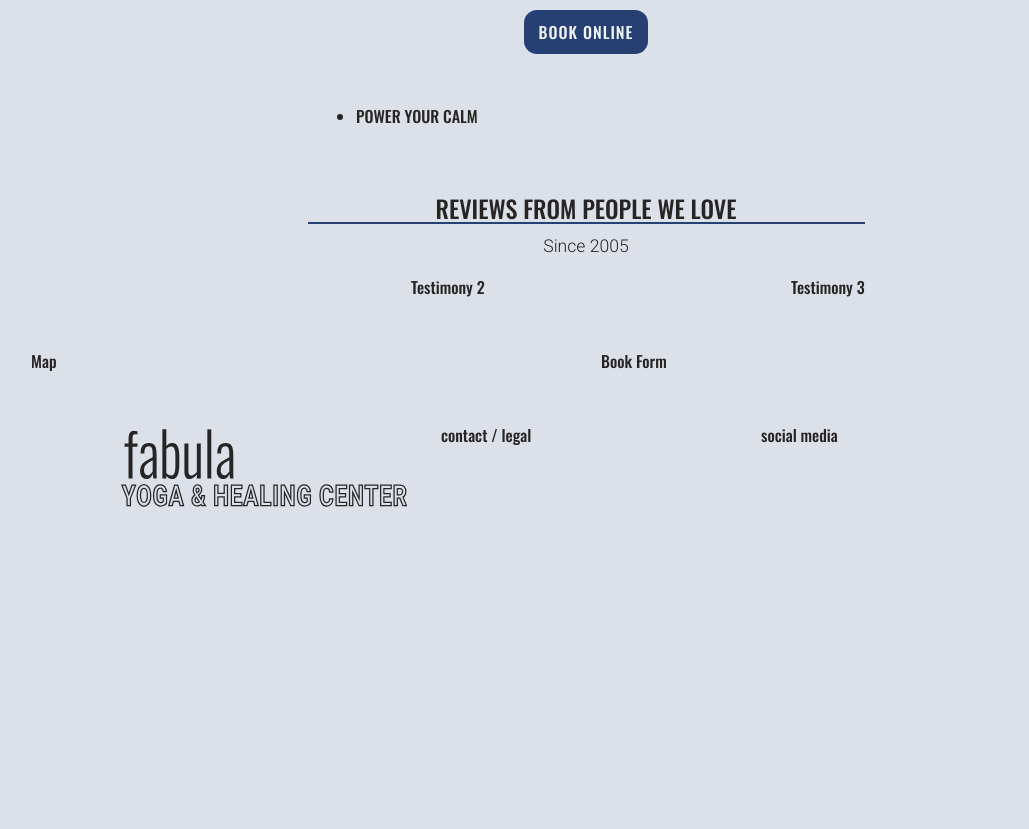
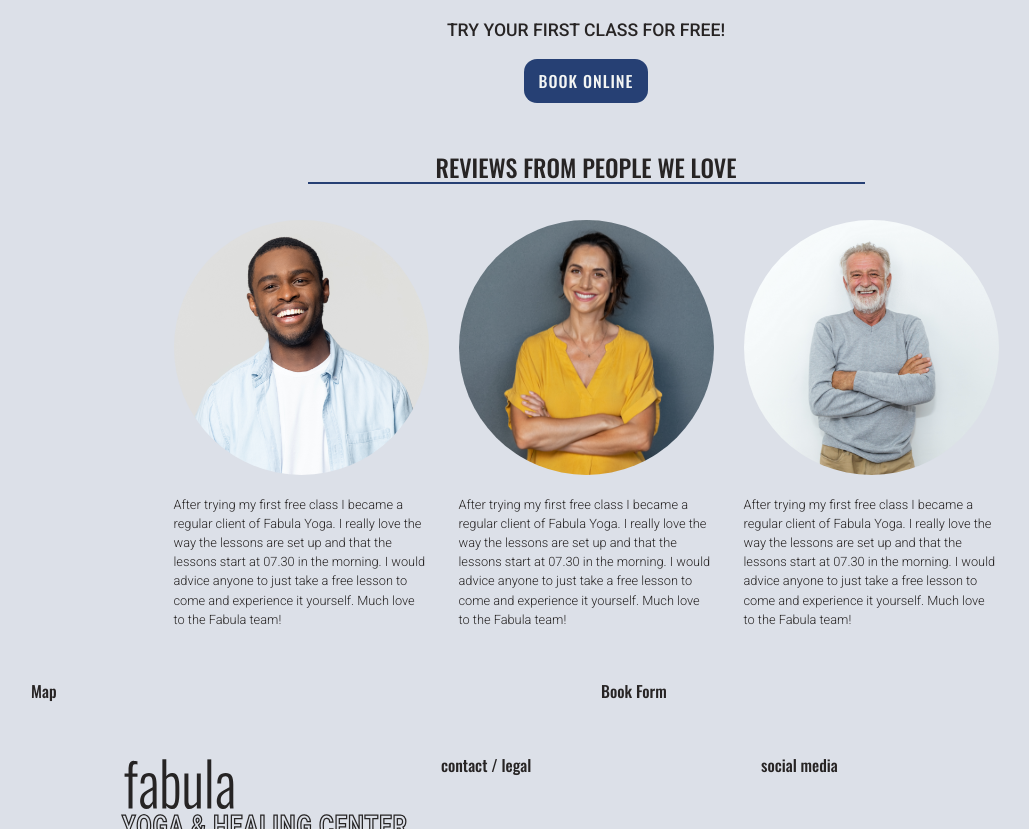
Before and after one commit to Code-Institute-Submissions/fabula, a plain HTML site: page index.html in a window 1280 px wide. Shown: the part 3862-4691 px from the top of the page, without its empty margins (54-1083 px from the left). Before the commit the page ends 4375 px from the top, so only its background shows below. Drawn offline with nearby package versions, Linux system fonts and the light colour scheme.

Commit message:
update reviews

```diff
--- a/index.html
+++ b/index.html
@@ -781,12 +781,13 @@
             </div>
         </section>
 
-
         <section id="plans" class="container">
             <div class="section-header text-center">
                 <h4 class="title">OUR PLANS</h4>
                 <hr>
-                <p class="subtitle">Upgrade at anytime!</p>
+                <p class="subtitle">You can change your plan at anytime!<br>
+                All plans has unlimited access to our free rooms, upon availability. Book your room here.<br>
+                Don’t be shy! We ensure absolute beginners feel confortable from beginning to end.</p>
             </div>
             <div class="row justify-content-center">
                 <div class="col-12 col-md-3">
@@ -920,42 +921,30 @@
 
         </section>
 
-        <section id="benefits" class="container">
-
-           <div class="row justify-content-center">
-                <div class="d-none d-md-inline col-md-3">
-                    <div class="benefits-left">
-                        <ul>
-                            <li>POWER YOUR CALM</li>
-                        </ul>
-                    </div>
-                </div>
-                <div class="d-none d-md-inline col-md-3">
-                    <div class="benefits-right">
-
-
-                    </div>
-                </div>
-
-
-            </div>
-        </section>
-
-        <section id="testimonies" class="container">
+        <section id="reviews" class="container">
             <div class="section-header text-center">
                 <h4 class="title">REVIEWS FROM PEOPLE WE LOVE</h4>
                 <hr>
-                <p class="subtitle">Since 2005</p>
+                <p class="subtitle"></p>
             </div>
-            <div class="row">
-                <div class="col-6 col-md-4">
-
+            <div class="row justify-content-center">
+                <div class="col-6 col-md-3">
+                    <img src="assets/client-1.png" alt="Customer review about morning yoga classes at Fabula Center in Marrakech" class="review-img">
+                    <p class="review-text">After trying my first free class I became a regular client of Fabula Yoga. I really love the way the lessons are set up and that the lessons start at 07.30 in the morning.
+                    I would advice anyone to just take a free lesson to come and experience it yourself.
+                    Much love to the Fabula team!</p>
                 </div>
-                <div class="col-6 col-md-4">
-                Testimony 2
+                <div class="col-6 col-md-3">
+                    <img src="assets/client-2.png" alt="Customer review about morning yoga classes at Fabula Center in Marrakech" class="review-img">
+                    <p class="review-text">After trying my first free class I became a regular client of Fabula Yoga. I really love the way the lessons are set up and that the lessons start at 07.30 in the morning.
+                    I would advice anyone to just take a free lesson to come and experience it yourself.
+                    Much love to the Fabula team!</p>
                 </div>
-                <div class="d-none d-md-inline col-md-4">
-                Testimony 3
+                <div class="col-6 col-md-3">
+                    <img src="assets/client-3.png" alt="Customer review about morning yoga classes at Fabula Center in Marrakech" class="review-img">
+                    <p class="review-text">After trying my first free class I became a regular client of Fabula Yoga. I really love the way the lessons are set up and that the lessons start at 07.30 in the morning.
+                    I would advice anyone to just take a free lesson to come and experience it yourself.
+                    Much love to the Fabula team!</p>
                 </div>
             </div>
         </section>
--- a/style.css
+++ b/style.css
@@ -455,3 +455,20 @@ p.center-box{
     padding-bottom: 10px;
     color:#F3F5F4;
 }
+
+
+/*REVIEWS*/
+
+.review-img{
+    margin-top: 20px;
+    border-radius: 50%;
+}
+
+.review-text{
+    margin-top: 20px;
+    padding-top: 0;
+    font-family: 'Roboto', sans-serif;
+    font-weight: 300;
+    margin-bottom: 0;
+    color: #272424;
+}
```
Also changed, not shown: assets/client-1.png (added), assets/client-2.png (added), assets/client-3.png (added).
